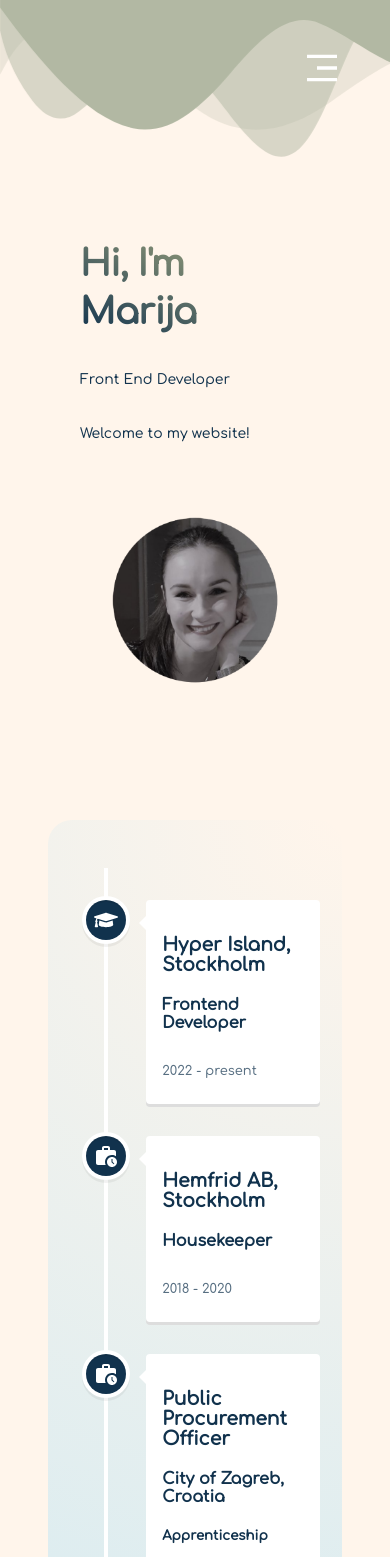
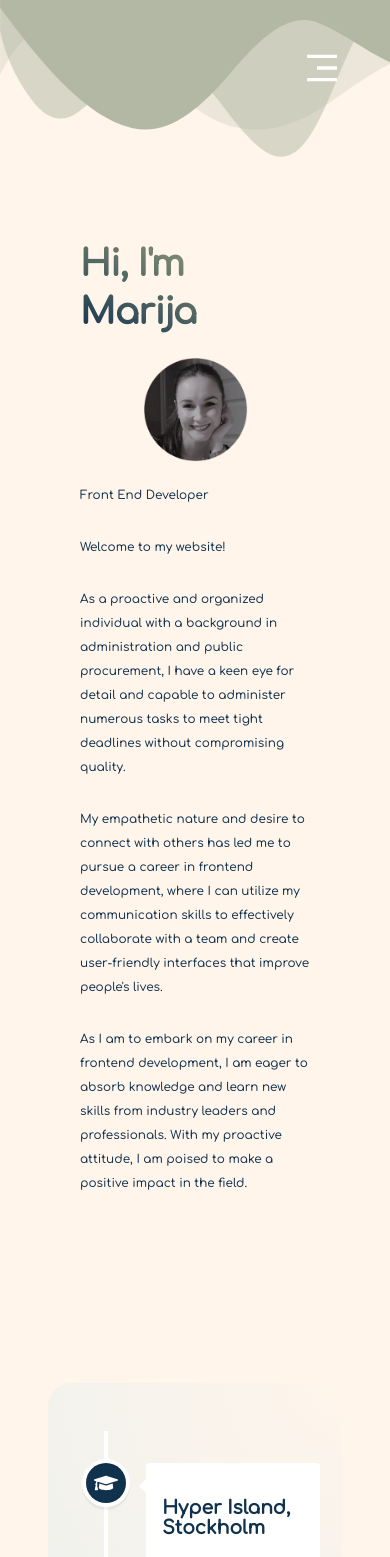
Before and after one commit to rubilmarija/marija-portfolio, a React (Create React App) app: page / in a window 390 px wide. Shown: the top 1557 px of the page. Built offline with nearby package versions, Linux system fonts and the light colour scheme; a web font is replaced by a local one.

Commit message:
Edit on Hero component

```diff
--- a/src/components/Hero/Hero.css
+++ b/src/components/Hero/Hero.css
@@ -8,7 +8,6 @@
     justify-content: center;
     align-items: flex-start;
     flex-direction: column;
-
     margin-right: 5rem;
     margin-bottom: 4rem;
 }
@@ -29,7 +28,6 @@
     font-size: 20px;
     line-height: 27px;
     color: var(--color-text);
-
     margin-top: 1rem;
 }
 
@@ -40,12 +38,24 @@
     align-items: center;
 }
 
-.header-image img {
-    width: 80%;
-    height: 100%;
+img {
+    max-width: 50%;
+    height: auto;
+
 }
 
-@media screen and (max-width: 1050px) {
+/* Media Queries */
+
+@media (min-width: 1025px) and (max-width: 1200px) {
+    .header {
+        flex-direction: column;
+    }
+
+    .header-content {
+        margin: 0 0 3rem;
+    }}
+
+@media (min-width: 769px) and (max-width: 1024px) {
     .header {
         flex-direction: column;
     }
@@ -53,28 +63,54 @@
     .header-content {
         margin: 0 0 3rem;
     }
-}
 
-@media screen and (max-width: 650px) {
-    .header h1 {
+    .header-content h1 {
         font-size: 48px;
         line-height: 60px;
     }
 
-    .header p {
+    .header-content p {
         font-size: 16px;
         line-height: 24px;
     }
 }
 
-@media screen and (max-width: 490px) {
-    .header h1 {
+@media (min-width: 481px) and (max-width: 768px) {
+    .header {
+        flex-direction: column;
+    }
+
+    .header-content {
+        margin: 0 0 3rem;
+    }
+
+    .header-content h1 {
+            font-size: 36px;
+            line-height: 48px;
+        }
+
+        .header-content p {
+            font-size: 14px;
+            line-height: 24px;
+        }
+}
+
+@media (min-width: 320px) and (max-width: 480px) {
+    .header {
+        flex-direction: column;
+    }
+
+    .header-content {
+        margin: 0 0 3rem;
+    }
+
+    .header-content h1 {
         font-size: 36px;
         line-height: 48px;
     }
 
-    .header p {
-        font-size: 14px;
+    .header-content p {
+        font-size: 12px;
         line-height: 24px;
     }
 }
--- a/src/components/Hero/Hero.js
+++ b/src/components/Hero/Hero.js
@@ -7,12 +7,19 @@ const Hero = () => {
         <div className='header section__padding' id='home'>
             <div className='header-content'>
                 <h1 className='gradient__text'>Hi, I'm Marija</h1>
+                <div className='header-image'>
+                    <img src={blob} alt="blob" />
+                </div>
                 <p>Front End Developer</p>
                 <p>Welcome to my website!</p>
+                <p>As a proactive and organized individual with a background in administration and public procurement, I have a keen eye for detail and capable to administer numerous tasks to meet tight deadlines without compromising quality.</p>
+                <p>
+                    My empathetic nature and desire to connect with others has led me to pursue a career in frontend development, where I can utilize my communication skills to effectively collaborate with a team and create user-friendly interfaces that improve people's lives.</p>
+                <p>
+                    As I am to embark on my career in frontend development, I am eager to absorb knowledge and learn new skills from industry leaders and professionals. With my proactive attitude, I am poised to make a positive impact in the field.
+                </p>
             </div>
-            <div className='header-image'>
-                <img src={blob} alt="blob" />
-            </div>
+
         </div>
     )
 }
```
